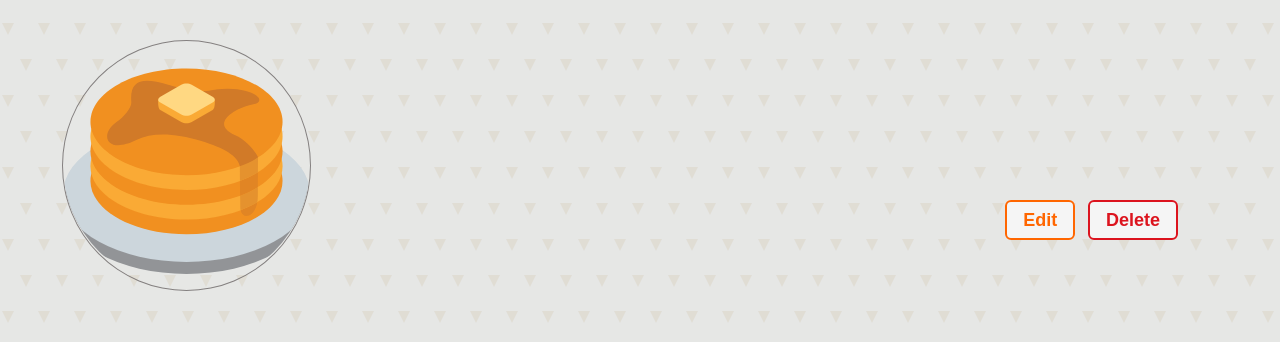
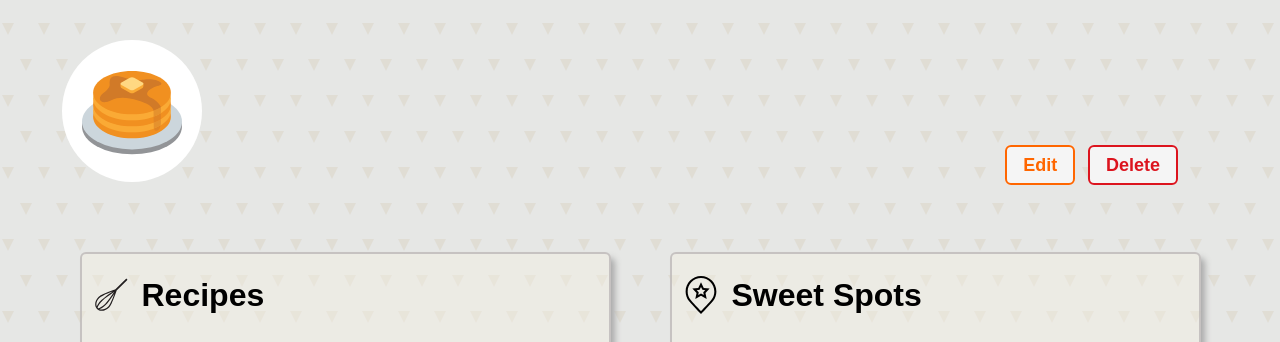
Before and after one commit to jessykim/dessert-collector-lab, a Django app: template main_app/templates/desserts/detail.html in a window 1280 px wide. Shown: the part 55-397 px from the top of the page. Run offline with Django 4.2, Linux system fonts and the light colour scheme; the template is opened without the code that fills it: values that come from a table or form of the project are taken from there, others are empty; some web fonts are replaced.

Commit message:
change icon styling on dessert details page

```diff
--- a/main_app/static/css/desserts/dessert-detail.css
+++ b/main_app/static/css/desserts/dessert-detail.css
@@ -11,9 +11,13 @@
 }
 
 .dessert-img {
-  width: 25%;
-  border: 1px solid rgba(118, 114, 114, 0.875);
+  background-color: white;
+  padding: 20px;
   border-radius: 50%;
+}
+
+.dessert-img img {
+  width: 80px;
 }
 
 .dessert-details {
@@ -198,9 +202,14 @@
     width: 100%;
   }
 
-  .dessert-img > img {
-    width: 100%;
+  .dessert-img {
+    background-color: white;
+    padding: 20px;
     border-radius: 50%;
+  }
+
+  .dessert-img img {
+    width: 100px;
   }
 
   .dessert-details {
```
